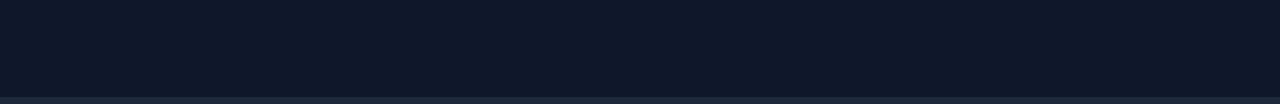
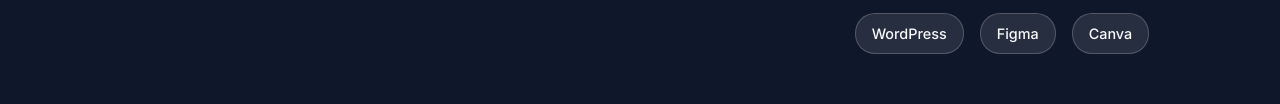
Before and after one commit to Sivabharathi-A/portfolio, a website built with Vite: page index.html in a window 1280 px wide. Shown: the part 1797-1901 px from the top of the page. Built offline with nearby package versions, Linux system fonts and the light colour scheme.

Commit message:
skills update

```diff
--- a/index.html
+++ b/index.html
@@ -170,6 +170,9 @@
                         <div class="tech-item">Bootstrap</div>
                         <div class="tech-item">MongoDB</div>
                         <div class="tech-item">GitHub</div>
+                        <div class="tech-item">WordPress</div>
+                        <div class="tech-item">Figma</div>
+                        <div class="tech-item">Canva</div>
                     </div>
                 </div>
             </div>
```
